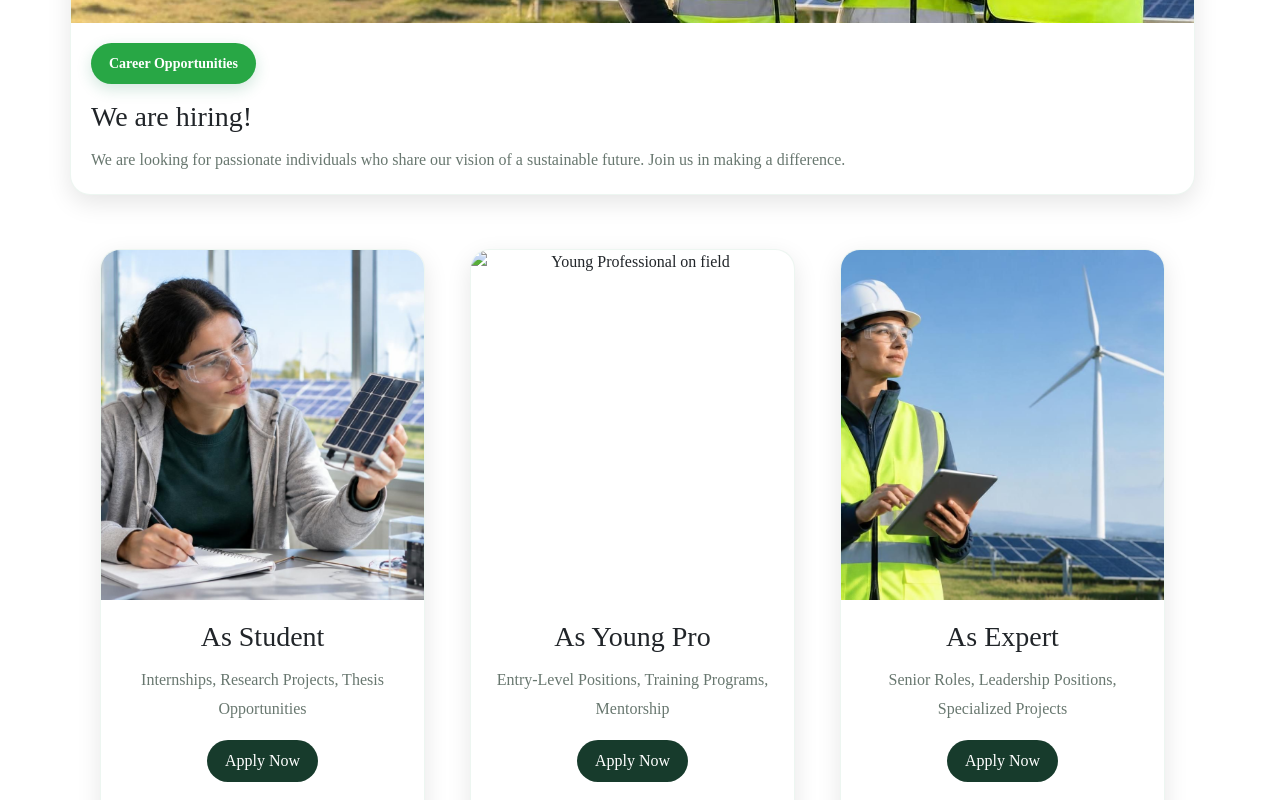
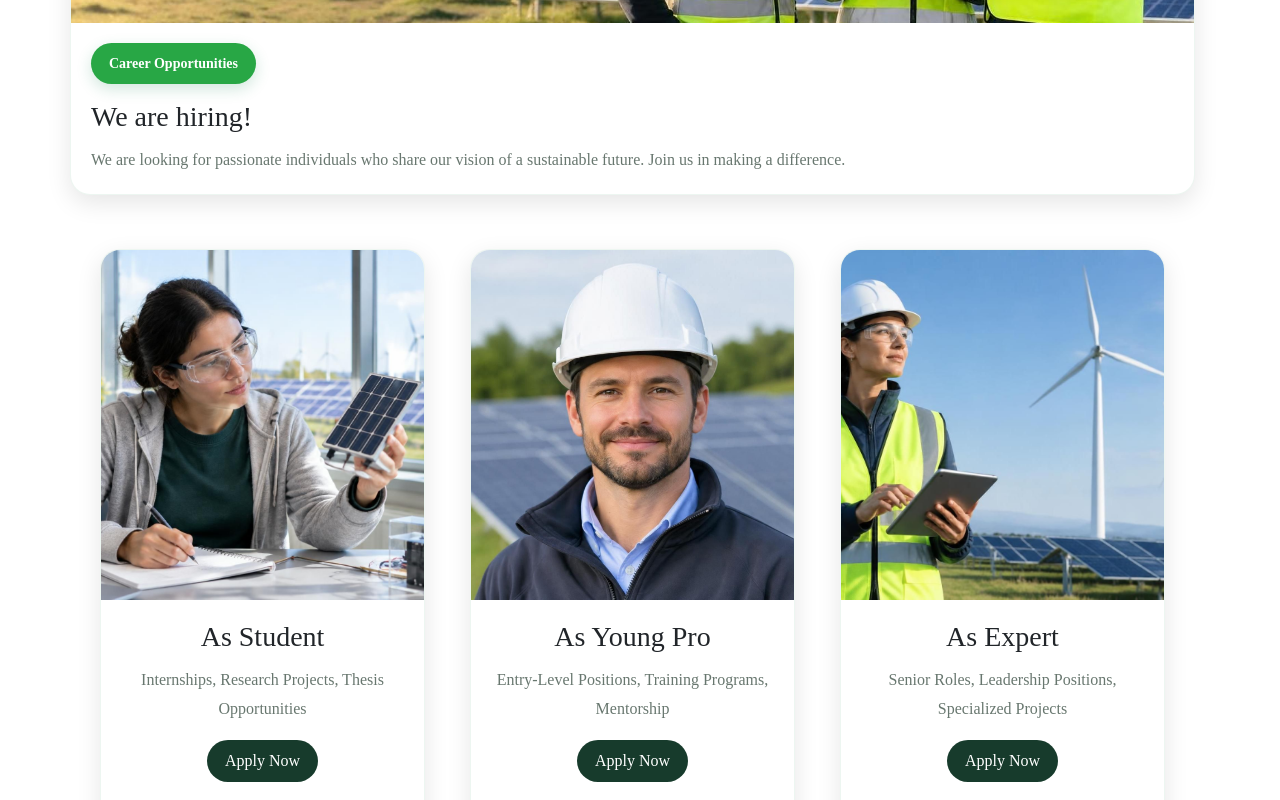
Before and after one commit to Aelkoulali/New-Energy, a plain HTML site: page career.html in a window 1280 px wide. Shown: the part 575-1375 px from the top of the page. Drawn offline with nearby package versions, Linux system fonts and the light colour scheme.

Commit message:
fix: update Young Professional image in career section

```diff
--- a/career.html
+++ b/career.html
@@ -77,7 +77,7 @@
             <!-- Young Professional Opportunities -->
             <div class="col-12 col-sm-6 col-md-4 col-lg-4 mb-4">
               <div class="card activity-card text-center h-100">
-                <img src="Public/Career/YoungPro1.jpeg" alt="Young Professional on field" class="card-img-top">
+                <img src="Public/Career/YoungPro.jpeg" alt="Young Professional on field" class="card-img-top">
                 <div class="card-body">
                   <h3 class="card-title">As Young Pro</h3>
                   <p class="card-text">Entry-Level Positions, Training Programs, Mentorship</p>
```
